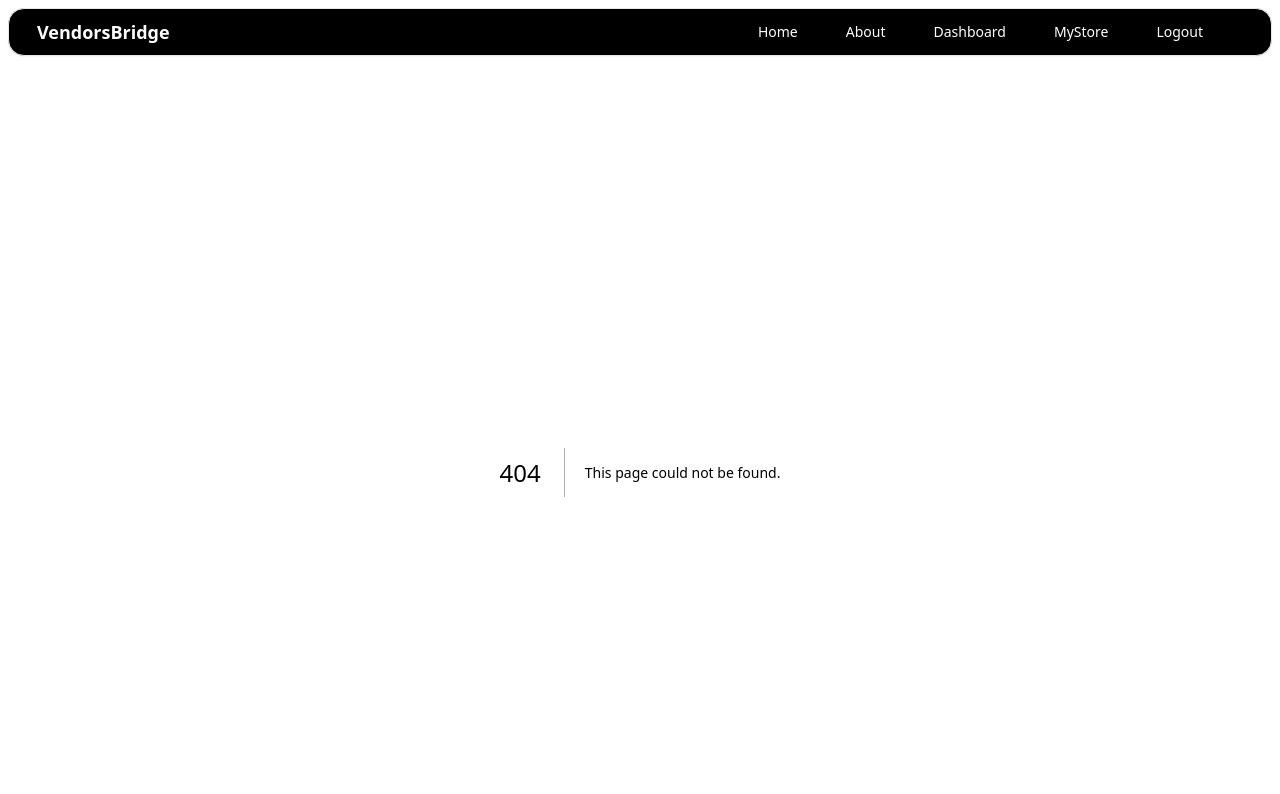
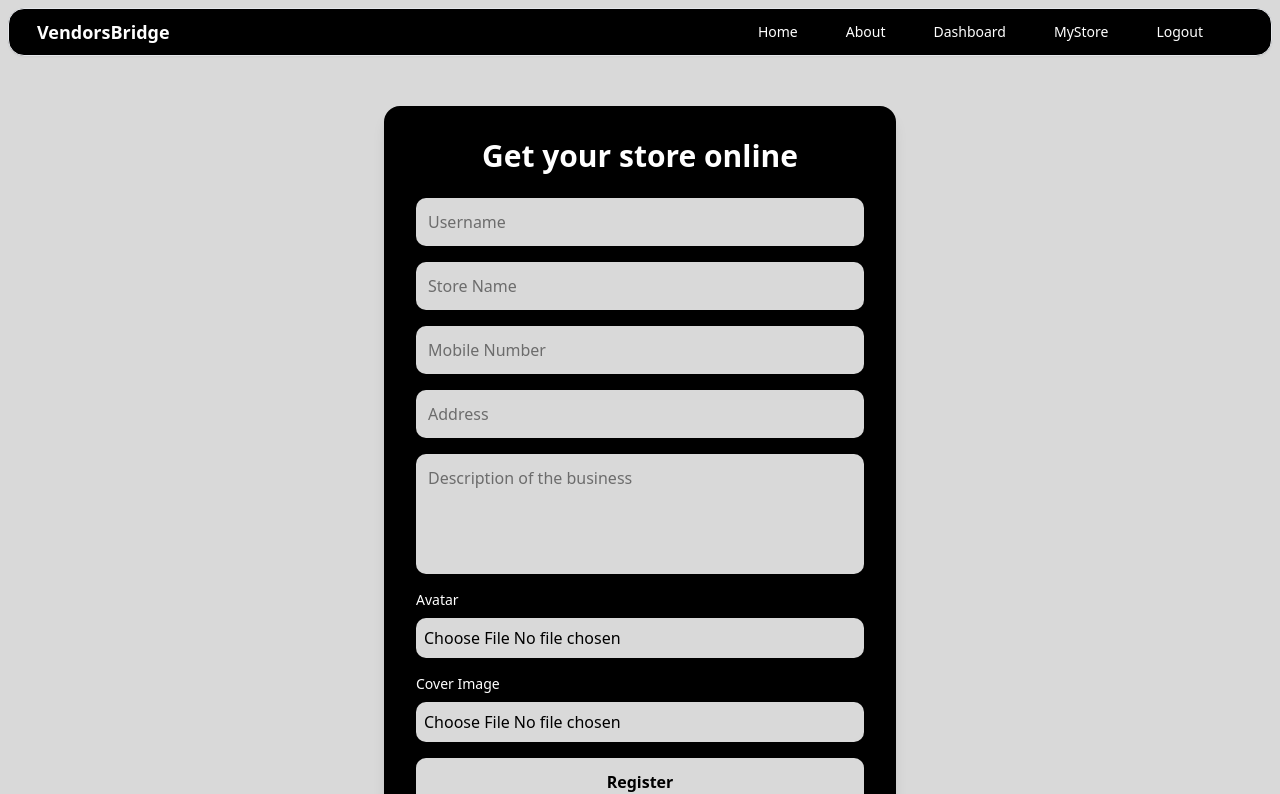
Before and after one commit to samanvayavats/vendorsBridge, a Next.js app: page /storeregisterform in a window 1280 px wide. Before the commit this address had no page. Shown: the top 794 px of the page. Built offline with nearby package versions, Linux system fonts and the light colour scheme.

Commit message:
done witht the register router

```diff
--- /dev/null
+++ b/app/storeregisterform/page.tsx
@@ -0,0 +1,127 @@
+"use client"
+
+import React, { useState } from "react"
+
+const Page = () => {
+  const [avatar, setAvatar] = useState<File | null>(null)
+  const [cover, setCover] = useState<File | null>(null)
+
+  const handleAvatarChange = (e: React.ChangeEvent<HTMLInputElement>) => {
+    if (e.target.files && e.target.files[0]) {
+      setAvatar(e.target.files[0])
+    }
+  }
+
+  const handleCoverChange = (e: React.ChangeEvent<HTMLInputElement>) => {
+    if (e.target.files && e.target.files[0]) {
+      setCover(e.target.files[0])
+    }
+  }
+
+  return (
+    <div className="min-h-screen flex items-center justify-center mx-2">
+      <div className="w-full max-w-lg bg-black p-8 rounded-2xl shadow-lg">
+        <h1 className="text-3xl font-bold text-white text-center mb-6">
+          Get your store online
+        </h1>
+
+        <form className="flex flex-col space-y-4">
+          <input
+            type="text"
+            placeholder="Username"
+            className="p-3 rounded-lg bg-main text-black outline-none"
+          />
+
+          <input
+            type="text"
+            placeholder="Store Name"
+            className="p-3 rounded-lg bg-main text-black outline-none"
+          />
+
+          <input
+            type="tel"
+            placeholder="Mobile Number"
+            className="p-3 rounded-lg bg-main text-black outline-none"
+          />
+
+          <input
+            type="text"
+            placeholder="Address"
+            className="p-3 rounded-lg bg-main text-black outline-none"
+          />
+
+          <textarea
+            placeholder="Description of the business"
+            rows={4}
+            className="p-3 rounded-lg bg-main text-black outline-none resize-none"
+          ></textarea>
+
+          {/* Avatar Upload */}
+          <div className="flex flex-col space-y-2">
+            <label className="text-white text-sm">Avatar</label>
+            {avatar ? (
+              <div className="flex flex-col items-center space-y-2">
+                <img
+                  src={URL.createObjectURL(avatar)}
+                  alt="Avatar Preview"
+                  className="w-24 h-24 object-cover rounded-full border-2 border-gray-300"
+                />
+                <button
+                  type="button"
+                  onClick={() => setAvatar(null)}
+                  className="px-3 py-1 bg-red-500 text-white text-sm rounded-lg"
+                >
+                  Remove
+                </button>
+              </div>
+            ) : (
+              <input
+                type="file"
+                accept="image/*"
+                onChange={handleAvatarChange}
+                className="p-2 rounded-lg bg-main text-black outline-none"
+              />
+            )}
+          </div>
+
+          {/* Cover Image Upload */}
+          <div className="flex flex-col space-y-2">
+            <label className="text-white text-sm">Cover Image</label>
+            {cover ? (
+              <div className="flex flex-col items-center space-y-2">
+                <img
+                  src={URL.createObjectURL(cover)}
+                  alt="Cover Preview"
+                  className="w-full h-40 object-cover rounded-lg border-2 border-gray-300"
+                />
+                <button
+                  type="button"
+                  onClick={() => setCover(null)}
+                  className="px-3 py-1 bg-red-500 text-white text-sm rounded-lg"
+                >
+                  Remove
+                </button>
+              </div>
+            ) : (
+              <input
+                type="file"
+                accept="image/*"
+                onChange={handleCoverChange}
+                className="p-2 rounded-lg bg-main text-black outline-none"
+              />
+            )}
+          </div>
+
+          <button
+            type="submit"
+            className="bg-main text-black font-semibold py-3 px-6 rounded-lg hover:opacity-90 transition"
+          >
+            Register
+          </button>
+        </form>
+      </div>
+    </div>
+  )
+}
+
+export default Page
--- a/components/frontavatar.tsx
+++ b/components/frontavatar.tsx
@@ -16,7 +16,7 @@ import { Button } from "./ui/button";
 
 const ForntAvatar = ( props : any)  => {
     return (
-        <div className="w-full h-full flex flex-col justify-center items-center ">
+        <div className="w-full h-full flex flex-col justify-center items-center mx-2">
 
             <div className="relative w-full max-w-2xl mx-4 mb-20 mt-12">
                 {/* Main Image */}
```
